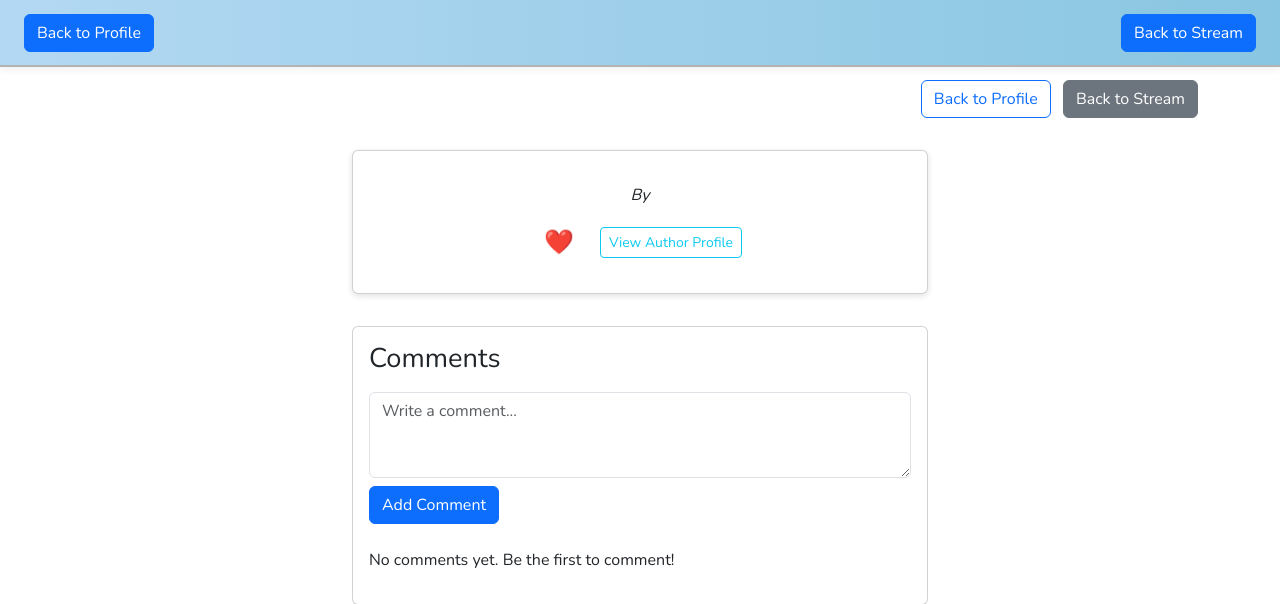
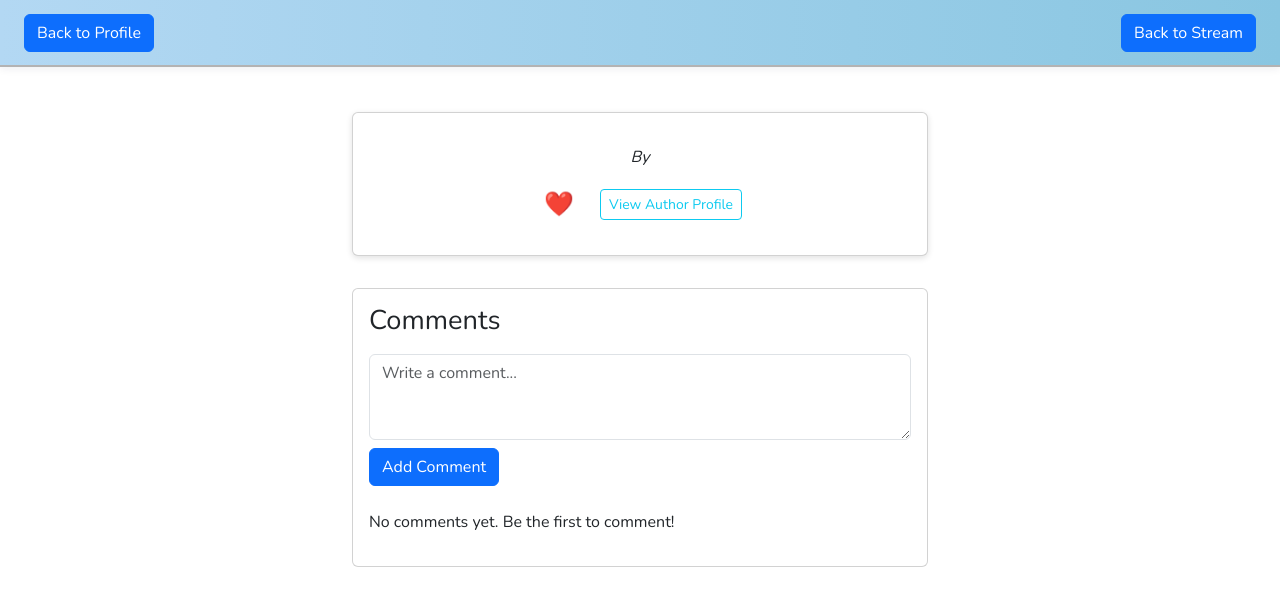
Before and after one commit to Ahmed-S7/Social-Distribution, a Django app: template wiki/templates/entry_detail.html in a window 1280 px wide. Shown: the top 604 px of the page. Run offline with Django 5.2, Linux system fonts and the light colour scheme; the template is opened without the code that fills it, so the values that code supplies are empty; the visitor is signed in with stand-in values (Sample User, id 1).

Commit message:
Removed duplicate buttons from entry_detail

```diff
--- a/wiki/templates/entry_detail.html
+++ b/wiki/templates/entry_detail.html
@@ -22,16 +22,6 @@
   </div>
   <div style="height:3.5em"></div>
   <div class="container mt-4">
-
-    <div class="d-flex justify-content-between align-items-center mb-4">
-      <div></div>
-      {% if request.user.is_authenticated%}
-      <div class="top-nav-btns">
-        <a href="{% url 'wiki:profile' request.user.username %}" class="btn btn-outline-primary">Back to Profile</a>
-        <a href="{% url 'wiki:user-wiki' request.user.username %}" class="btn btn-secondary">Back to Stream</a>
-      </div>
-      {%endif%}
-    </div>
 
     <div class="card card-entry-detail">
       <div class="card-body">
```
